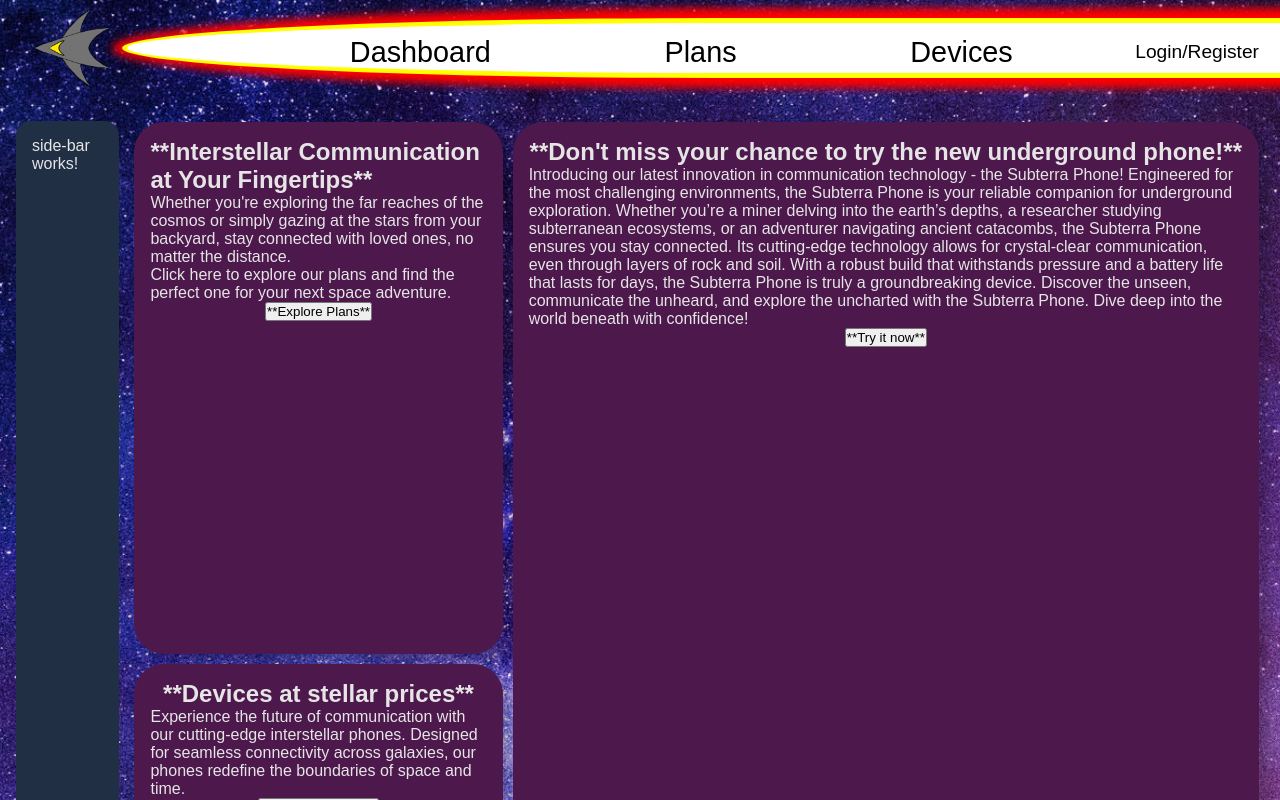
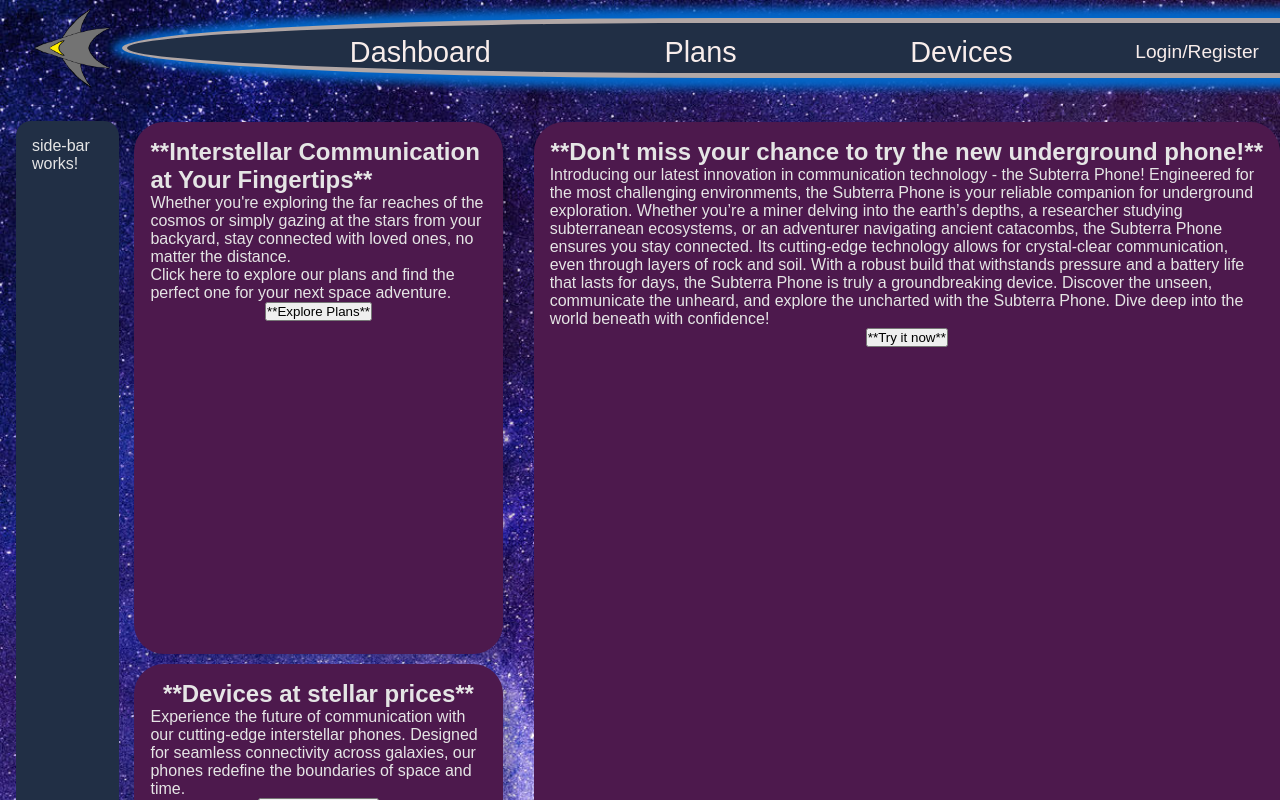
Before and after one commit to Nasser3003/StarMobile, an Angular app in the folder application-frontend/: page / in a window 1280 px wide. Shown: the top 800 px of the page. Built offline with nearby package versions, Linux system fonts and the light colour scheme.

Commit message:
removed eye burning fire effect from header

```diff
--- a/application-frontend/src/app/app.component.css
+++ b/application-frontend/src/app/app.component.css
@@ -27,12 +27,12 @@ header{
 
 .header-inset{
     margin-left: .5em;
-    background-color: #ffffff;
+    background-color: #212f45;
     padding: 2px;
-    border: 5px solid yellow;
+    border: 5px solid #b1a7a6;
     border-bottom-left-radius: 99%;
     border-top-left-radius: 99%;
-    box-shadow: 0 0 8px 10px red;
+    box-shadow: 0 0 8px 10px #0466c8;
 }
 
 .logo{
--- a/application-frontend/src/app/main-content/main-content.component.css
+++ b/application-frontend/src/app/main-content/main-content.component.css
@@ -13,6 +13,7 @@
     display: flex;
     flex-flow: column wrap;
     align-content: center;
+    align-items: stretch;
 }
 
 .content-column-right{
@@ -21,7 +22,8 @@
     grid-area: content-column-right;
     display: flex;
     flex-flow: column wrap;
-    align-content: center;
+    /* align-content: center; */
+    align-items: stretch;
 }
 
 .card{
--- a/application-frontend/src/app/menu-bar/menu-bar.component.css
+++ b/application-frontend/src/app/menu-bar/menu-bar.component.css
@@ -10,7 +10,7 @@
     text-decoration: none;
     font-size: 1.2em;
     transition: color 0.3s ease;
-    color: black;
+    color: #f8edeb;
     border-top-left-radius: 99%;
     border-bottom-left-radius: 99%;
     padding-left: 2em;
```
